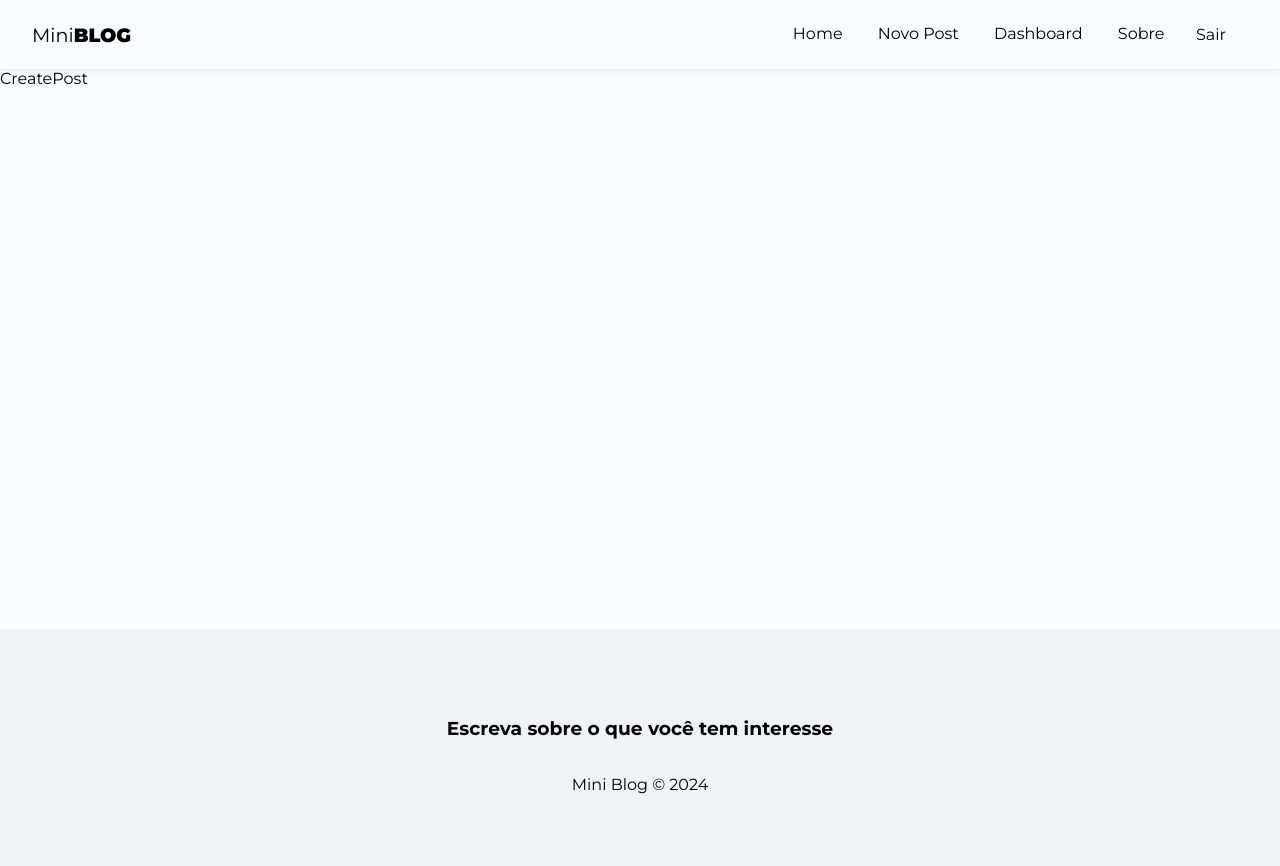
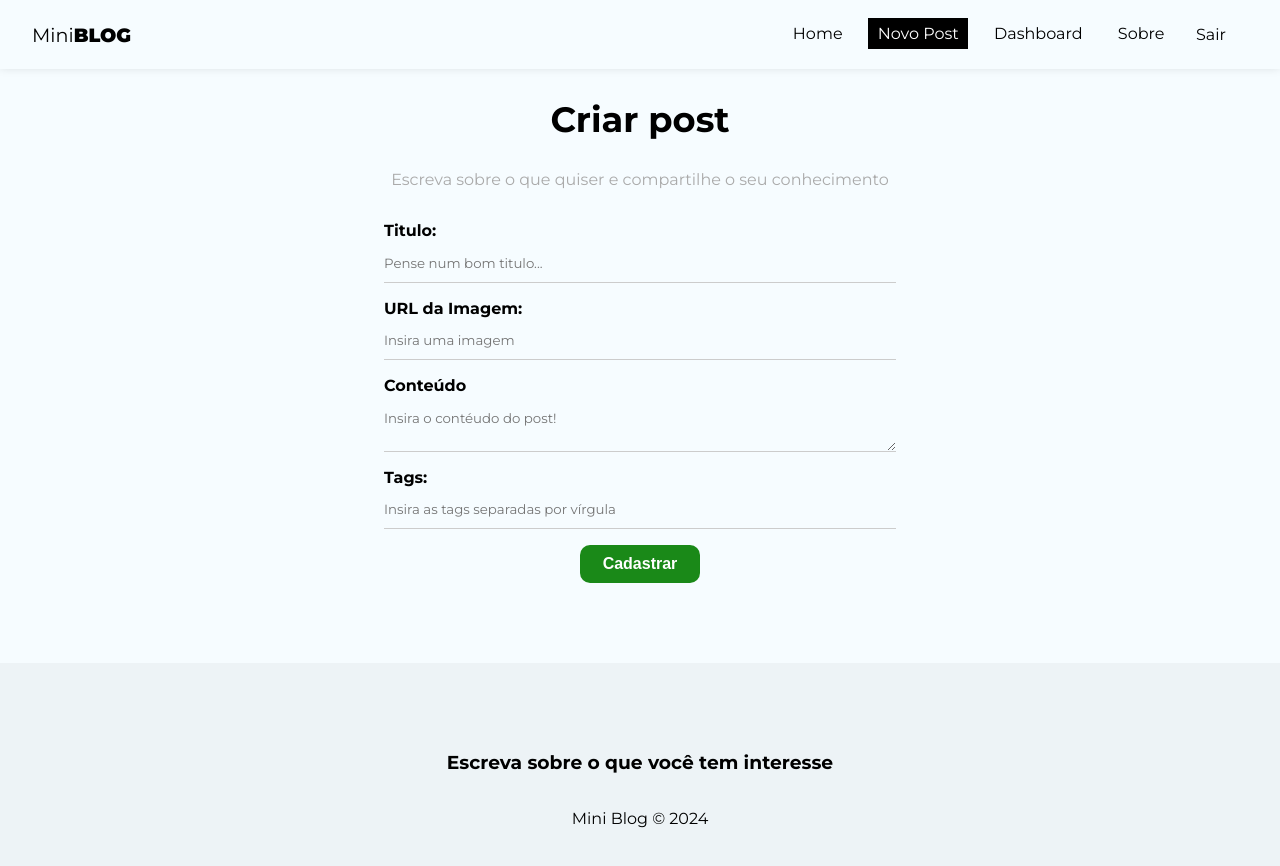
Before and after one commit to pedrofurns7/projeto_miniblog, a React (Create React App) app: page /post/create in a window 1280 px wide. Shown: the top 866 px of the page. Built offline with nearby package versions, Linux system fonts and the light colour scheme; no server answers; sample sign-in values are in the browser's storage.

Commit message:
[feat]: add create post function

```diff
--- a/src/components/Navbar.js
+++ b/src/components/Navbar.js
@@ -49,7 +49,7 @@ const Navbar = () => {
           <>
             <li>
               <NavLink
-                to="/posts/create"
+                to="/post/create"
                 className={({ isActive }) => (isActive ? styles.active : "")}
               >
                 Novo Post
--- /dev/null
+++ b/src/hooks/useInsertDocument.js
@@ -0,0 +1,73 @@
+import { useState, useEffect, useReducer} from 'react'
+import {db} from '../firebase/config'
+import { collection, addDoc, Timestamp } from 'firebase/firestore'
+
+
+const initialState = {
+    loading: null,
+    error: null
+}
+//utilizar para mapear esse action e verificar qual o status do inserção
+const insertReducer = (state, action) =>{
+
+    switch(action.type){
+        case "LOADING":
+            return {loading: true, error: null}
+        case "INSERTED_DOC":
+            return {loading: false, error: null}
+        case "ERROR":
+            return {loading: false, error: action.payload}
+        default:
+            return state;
+    }
+}
+
+
+export const useInsertDocument = (docCollection) =>{
+
+    const [response, dispatch] = useReducer(insertReducer, initialState)
+
+    //deal w/ memory leak
+
+    const [cancelled, setCancelled] = useState(false)
+
+    const checkCanceledBeforDispatch = (action) =>{
+        if(!cancelled){
+            dispatch(action)
+        }
+    }
+
+    const insertDocument = async(document) =>{
+
+        checkCanceledBeforDispatch({
+            type: "LOADING"
+        })
+
+        try{
+
+            const newDocument = {...document, createdAt: Timestamp.now()}
+
+            const insertedDocument = await addDoc(
+                collection(db, docCollection),
+                newDocument
+            )
+
+            checkCanceledBeforDispatch({
+                type: "INSERTED_DOC",
+                payload: insertedDocument
+            })
+
+        } catch(error){
+            checkCanceledBeforDispatch({
+                type: "ERROR",
+                payload: error.message
+            })
+        }
+    }
+
+    useEffect(() =>{
+        return () => setCancelled(true)
+    },[])
+
+    return { insertDocument, response}
+}
--- a/src/pages/CreatePost/CreatePost.js
+++ b/src/pages/CreatePost/CreatePost.js
@@ -1,9 +1,102 @@
-import React from 'react'
+import { useState } from "react";
+import { useNavigate } from "react-router-dom";
+import { useAuthValue } from "../../context/AuthContext";
+import { useInsertDocument } from "../../hooks/useInsertDocument";
+
+import styles from "./CreatePost.module.css";
 
 const CreatePost = () => {
+  const [title, setTitle] = useState("");
+  const [image, setImage] = useState("");
+  const [body, setBody] = useState("");
+  const [tags, setTags] = useState([]);
+  const [formError, setFormError] = useState("");
+
+  const { user } = useAuthValue();
+
+  const { insertDocument, response } = useInsertDocument("posts");
+
+  const handleSubmit = (e) => {
+    e.preventDefault();
+    setFormError("");
+
+    //validate image url
+
+    //create tags array
+
+    //check values
+
+    insertDocument({
+      title,
+      image,
+      body,
+      tags,
+      uid: user.uid,
+      createdBy: user.displayName,
+    })
+
+    //redirect home page
+  };
+
   return (
-    <div>CreatePost</div>
-  )
-}
+    <div className={styles.create_post}>
+      <h2>Criar post</h2>
+      <p>Escreva sobre o que quiser e compartilhe o seu conhecimento</p>
+      <form onSubmit={handleSubmit}>
+        <label>
+          <span>Titulo:</span>
+          <input
+            type="text"
+            name="title"
+            required
+            placeholder="Pense num bom titulo..."
+            onChange={(e) => setTitle(e.target.value)}
+            value={title}
+          />
+        </label>
+        <label>
+          <span>URL da Imagem:</span>
+          <input
+            type="text"
+            name="image"
+            required
+            placeholder="Insira uma imagem"
+            onChange={(e) => setImage(e.target.value)}
+            value={image}
+          />
+        </label>
+        <label>
+          <span>Conteúdo</span>
+          <textarea
+            name="body"
+            required
+            placeholder="Insira o contéudo do post!"
+            onChange={(e) => setBody(e.target.value)}
+            value={body}
+          ></textarea>
+        </label>
+        <label>
+          <span>Tags:</span>
+          <input
+            type="text"
+            name="tags"
+            required
+            placeholder="Insira as tags separadas por vírgula"
+            onChange={(e) => setTags(e.target.value)}
+            value={tags}
+          />
+        </label>
 
-export default CreatePost
+        {!response.loading && <button className="btn">Cadastrar</button>}
+        {response.loading &&(
+            <button className="btn" disabled>
+              Aguarde...
+            </button>
+        )}
+        {response.error && <p className="error">{response.error}</p>}
+      </form>
+    </div>
+  );
+};
+
+export default CreatePost;
--- a/src/pages/CreatePost/CreatePost.module.css
+++ b/src/pages/CreatePost/CreatePost.module.css
@@ -0,0 +1,13 @@
+.create_post {
+    text-align: center;
+
+}
+
+.create_post h2{
+    font-size: 2.2em;
+}
+
+.create_post p {
+    color: #aaa;
+    margin-bottom: 2em;
+}
--- a/src/pages/Register/Register.js
+++ b/src/pages/Register/Register.js
@@ -26,7 +26,7 @@ const Register = () => {
       password
     }
 
-    if(password != confirmPassword){
+    if(password !== confirmPassword){
       setError("As senhas precisar ser iguais!")
       return
     }
@@ -96,7 +96,7 @@ const Register = () => {
               onChange={(e) => setConfirmPassword(e.target.value)}
             />
           </label>
-
+          <button className="btn">Cadastrar</button>
           {!loading && <button className="btn">Cadastrar</button>}
           {loading &&(
             <button className="btn" disabled>
```
